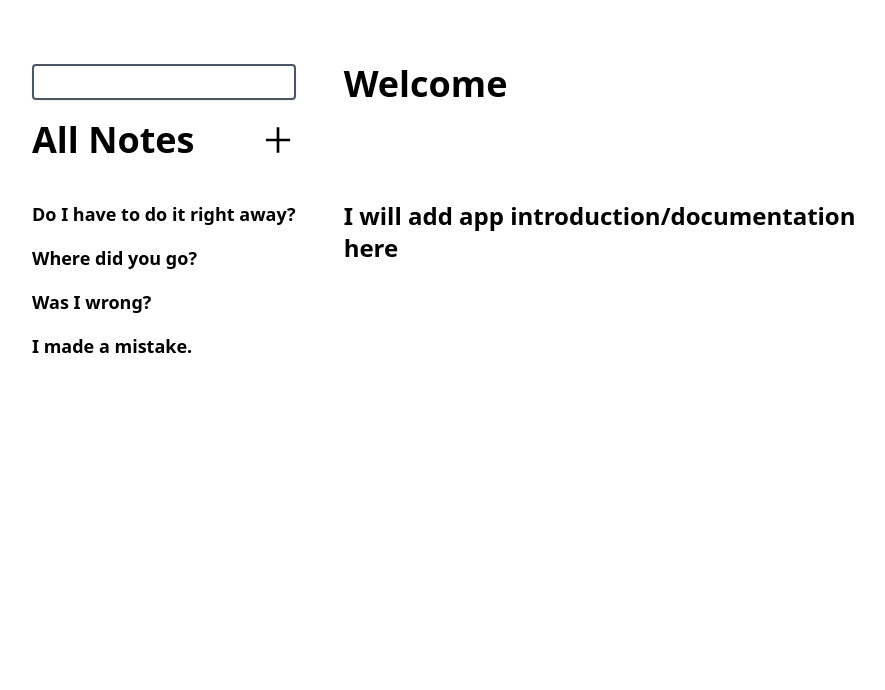
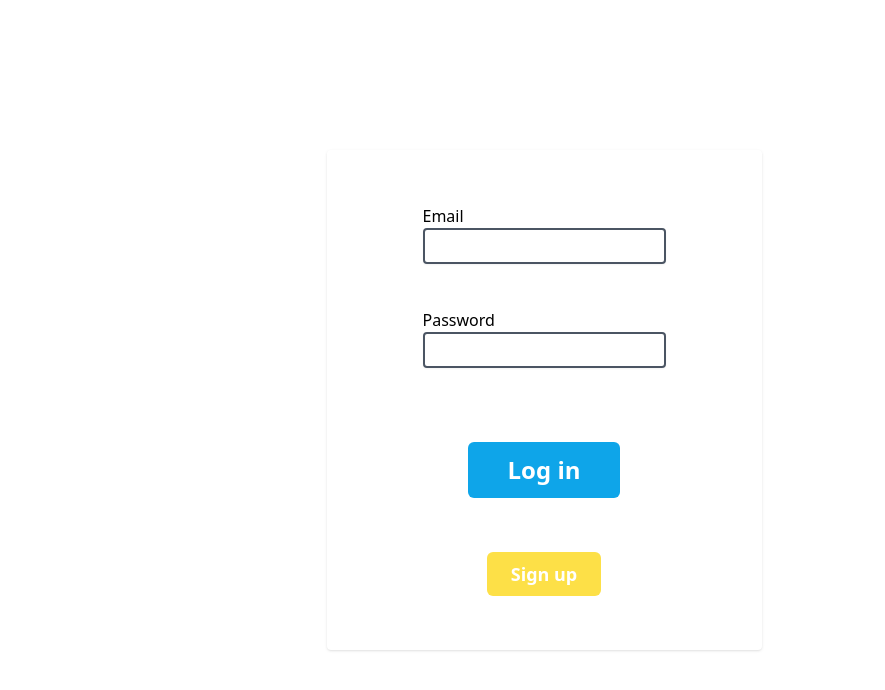
Before and after one commit to Kamil-Budzik/Notebook, a Next.js app: page / in a window 1280 px wide. Shown: the top 690 px of the page, without its empty margins (96-981 px from the left). Built offline with nearby package versions, Linux system fonts and the light colour scheme.

Commit message:
feat: Add login form

```diff
--- a/src/pages/index.tsx
+++ b/src/pages/index.tsx
@@ -1,18 +1,37 @@
 import React from 'react';
-import Layout from '../components/Layout/Layout';
+import Button from '../components/Button/Button';
 
 const HomePage = () => {
   return (
-    <Layout>
-      <section className='px-12 md:w-3/5'>
-        <header>
-          <h1 className='text-4xl font-bold'>Welcome</h1>
-        </header>
-        <article className='my-24 text-2xl font-semibold'>
-          <p>I will add app introduction/documentation here</p>
-        </article>
+    <div className="flex min-h-screen w-full items-center justify-center">
+      <section>
+        <div className="">
+          <form className="flex min-h-[500px] flex-col items-center justify-evenly rounded px-24 shadow">
+            <div>
+              <div className="mb-6 flex flex-col">
+                <label htmlFor="signup-email">Email</label>
+                <input
+                  className="mb-5 w-full rounded border-2 border-gray-600 p-1 shadow-sm outline-sky-500"
+                  type="email"
+                  id="signup-email"
+                />
+              </div>
+              <div className="flex flex-col">
+                <label htmlFor="password">Password</label>
+                <input
+                  className="mb-5 w-full rounded border-2 border-gray-600 p-1 shadow-sm outline-sky-500"
+                  type="password"
+                />
+              </div>
+            </div>
+            <Button submit>Log in</Button>
+            <Button submit variant="yellow" small>
+              Sign up
+            </Button>
+          </form>
+        </div>
       </section>
-    </Layout>
+    </div>
   );
 };
 
```
Also changed, not shown: 1 other file (tests, documents, lock files or other folders).
